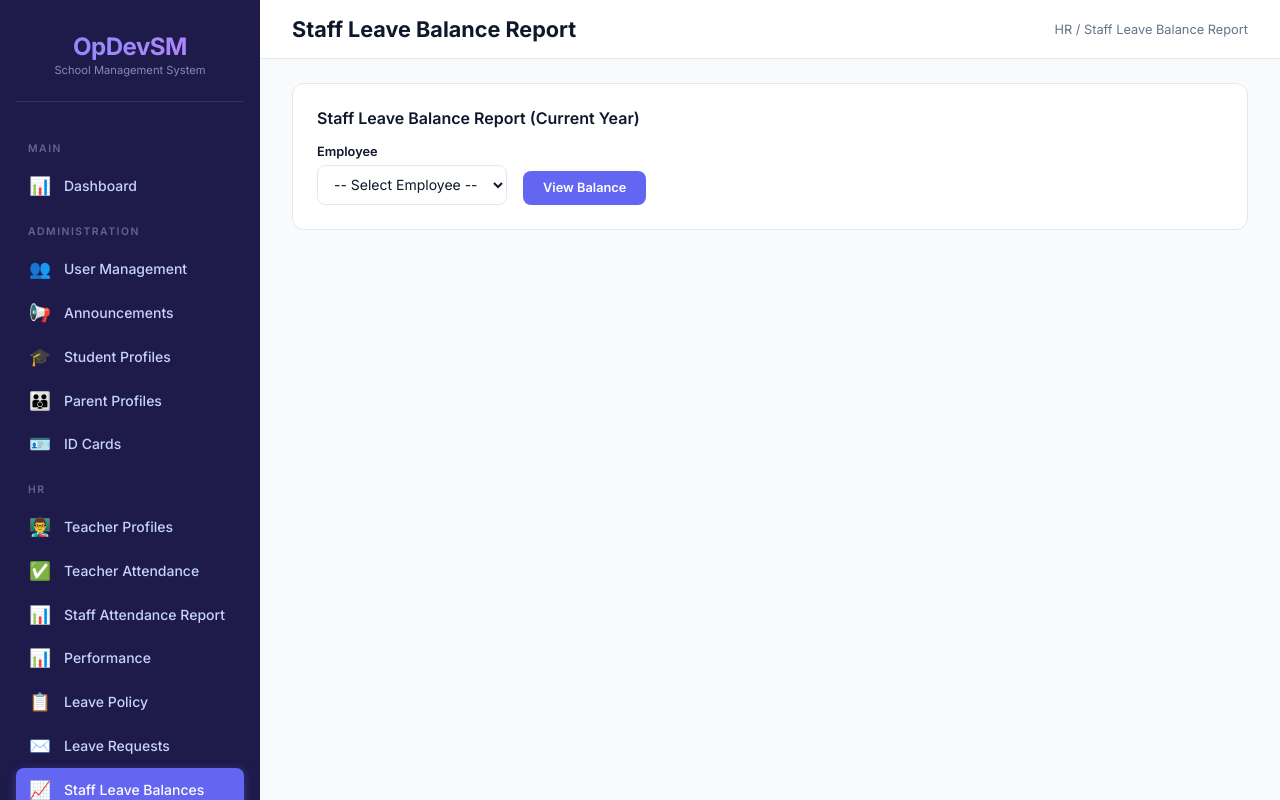
After one commit to mazedcu/school-vercel, a Django app: page /staff-leave-balance-report/ in a window 1280 px wide. The commit adds this page. Run offline with Django 5.2, Linux system fonts and the light colour scheme; a user stored in the database is signed in; tables that the repository leaves empty hold one stand-in row (values such as "Sample post").

Commit message:
Move staff leave balance to separate HR report page

```diff
--- a/leaves/urls.py
+++ b/leaves/urls.py
@@ -7,4 +7,5 @@ urlpatterns = [
     path('my-leaves/', views.my_leaves, name='my_leaves'),
     path('coordinator-review/', views.coordinator_review, name='coordinator_review'),
     path('admin-leave-review/', views.admin_leave_review, name='admin_leave_review'),
+    path('staff-leave-balance-report/', views.staff_leave_balance_report, name='staff_leave_balance_report'),
 ]
--- a/leaves/views.py
+++ b/leaves/views.py
@@ -366,3 +366,43 @@ def admin_leave_review(request):
         'current_year': current_year,
     }
     return render(request, 'dashboard/admin_leave_review.html', context)
+
+
+# ─── ADMIN: STAFF LEAVE BALANCE REPORT ───────────────────────────────────────
+
+@login_required
+@role_required(User.Role.ADMIN)
+def staff_leave_balance_report(request):
+    """Admin: View leave balances for specific staff members."""
+    current_year = get_current_academic_year()
+    leave_types = LeaveType.objects.all()
+    all_staff = User.objects.filter(role__in=[User.Role.TEACHER, User.Role.COORDINATOR]).order_by('first_name', 'last_name', 'username')
+
+    selected_staff_id = request.GET.get('staff_id')
+    staff_balances = []
+
+    if selected_staff_id:
+        selected_user = all_staff.filter(id=selected_staff_id).first()
+        if selected_user:
+            user_balances = []
+            for lt in leave_types:
+                allocated, used = get_leave_balance(selected_user, lt, current_year)
+                user_balances.append({
+                    'type': lt,
+                    'allocated': allocated,
+                    'used': used,
+                    'remaining': allocated - used,
+                })
+            staff_balances.append({
+                'user': selected_user,
+                'balances': user_balances,
+            })
+
+    context = {
+        'all_staff': all_staff,
+        'selected_staff_id': selected_staff_id,
+        'staff_balances': staff_balances,
+        'leave_types': leave_types,
+        'current_year': current_year,
+    }
+    return render(request, 'dashboard/staff_leave_balance_report.html', context)
--- a/templates/base.html
+++ b/templates/base.html
@@ -390,6 +390,7 @@
             <li><a href="{% url 'performance_cycle_list' %}" class="{% if 'performance' in request.resolver_match.url_name %}active{% endif %}"><span class="icon">📊</span> Performance</a></li>
             <li><a href="{% url 'leave_policy' %}" class="{% if request.resolver_match.url_name == 'leave_policy' %}active{% endif %}"><span class="icon">📋</span> Leave Policy</a></li>
             <li><a href="{% url 'admin_leave_review' %}" class="{% if request.resolver_match.url_name == 'admin_leave_review' %}active{% endif %}"><span class="icon">✉️</span> Leave Requests</a></li>
+            <li><a href="{% url 'staff_leave_balance_report' %}" class="{% if request.resolver_match.url_name == 'staff_leave_balance_report' %}active{% endif %}"><span class="icon">📈</span> Staff Leave Balances</a></li>
 
             <li class="nav-section">Academic</li>
             <li><a href="{% url 'manage_academic_years' %}" class="{% if request.resolver_match.url_name == 'manage_academic_years' %}active{% endif %}"><span class="icon">📆</span> Academic Years</a></li>
--- /dev/null
+++ b/templates/dashboard/staff_leave_balance_report.html
@@ -0,0 +1,57 @@
+{% extends 'base.html' %}
+{% block page_title %}Staff Leave Balance Report{% endblock %}
+{% block breadcrumb %}HR / Staff Leave Balance Report{% endblock %}
+
+{% block content %}
+<div class="card">
+    <div class="card-title" style="margin-bottom:0;">Staff Leave Balance Report ({{ current_academic_year|default:"Current Year" }})</div>
+    <form method="GET" style="display:flex;gap:1rem;align-items:flex-end;margin-top:1rem;">
+        <div class="form-group" style="margin-bottom:0;">
+            <label>Employee</label>
+            <select name="staff_id" class="form-control" required>
+                <option value="">-- Select Employee --</option>
+                {% for t in all_staff %}
+                <option value="{{ t.id }}" {% if selected_staff_id == t.id|stringformat:"i" %}selected{% endif %}>{{ t.get_full_name|default:t.username }}</option>
+                {% endfor %}
+            </select>
+        </div>
+        <button type="submit" class="btn btn-primary">View Balance</button>
+    </form>
+</div>
+
+{% if staff_balances %}
+<div class="card">
+    <div class="table-wrap">
+        <table>
+            <thead>
+                <tr>
+                    <th>Staff Member</th>
+                    {% for lt in leave_types %}
+                    <th style="text-align:center;">{{ lt.name }}<br><small style="font-weight:400; color:var(--text-muted);">Used / Allocated</small></th>
+                    {% endfor %}
+                </tr>
+            </thead>
+            <tbody>
+                {% for staff in staff_balances %}
+                <tr>
+                    <td style="font-weight:600;">{{ staff.user.get_full_name|default:staff.user.username }}</td>
+                    {% for b in staff.balances %}
+                    <td style="text-align:center;">
+                        <span class="badge {% if b.remaining > 0 %}badge-green{% elif b.remaining == 0 %}badge-yellow{% else %}badge-red{% endif %}">
+                            {{ b.used }} / {{ b.allocated }}
+                        </span>
+                        <div style="font-size:0.7rem; color:var(--text-muted); margin-top:2px;">{{ b.remaining }} left</div>
+                    </td>
+                    {% endfor %}
+                </tr>
+                {% endfor %}
+            </tbody>
+        </table>
+    </div>
+</div>
+{% elif selected_staff_id %}
+<div class="empty-state">
+    <p>No leave balances found for the selected employee.</p>
+</div>
+{% endif %}
+{% endblock %}
```
Also changed, not shown: check_server.py (deleted, +0 -26 lines), dashboard/views.py (+2 -17 lines), templates/dashboard/admin_dashboard.html (+0 -37 lines), 3 other files.
